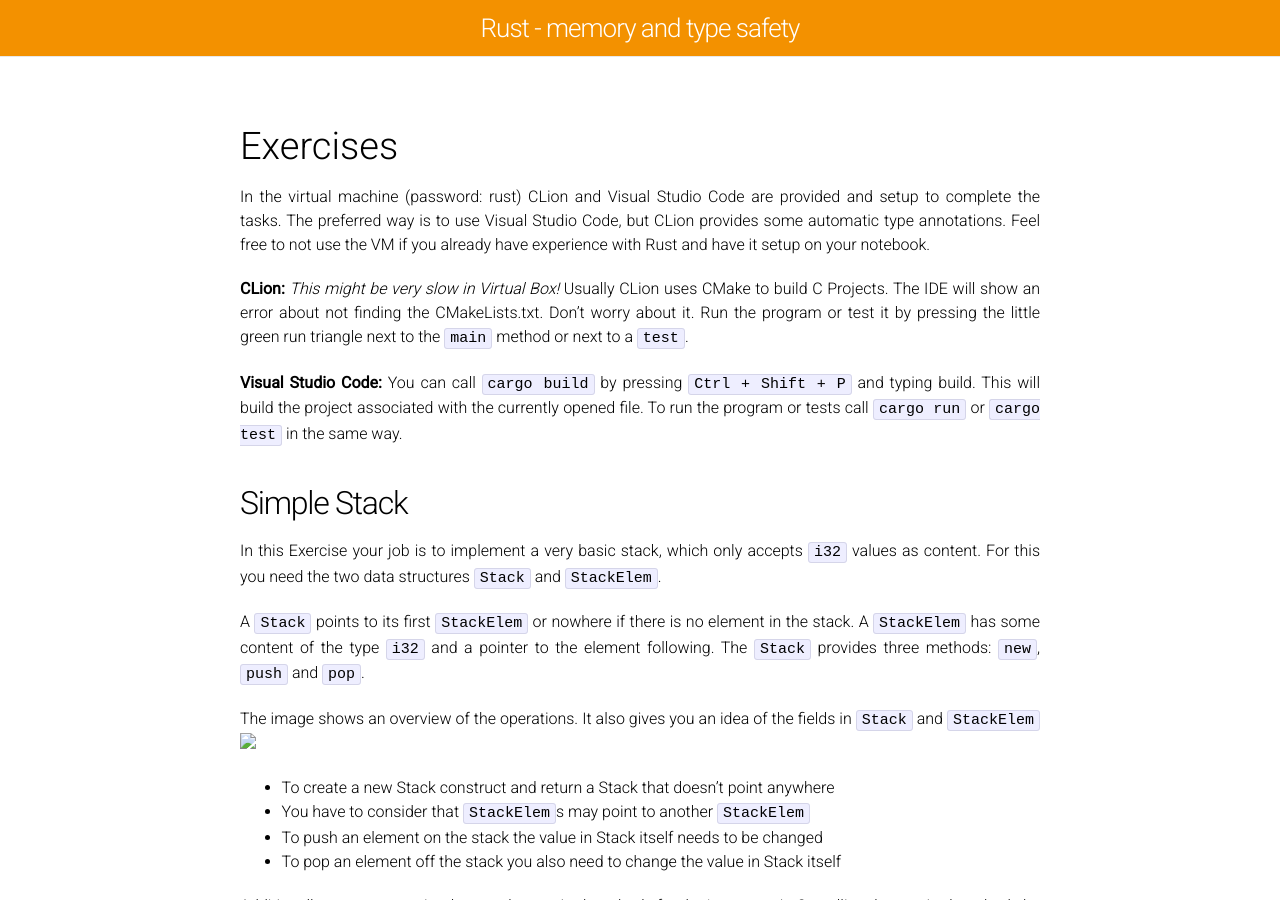
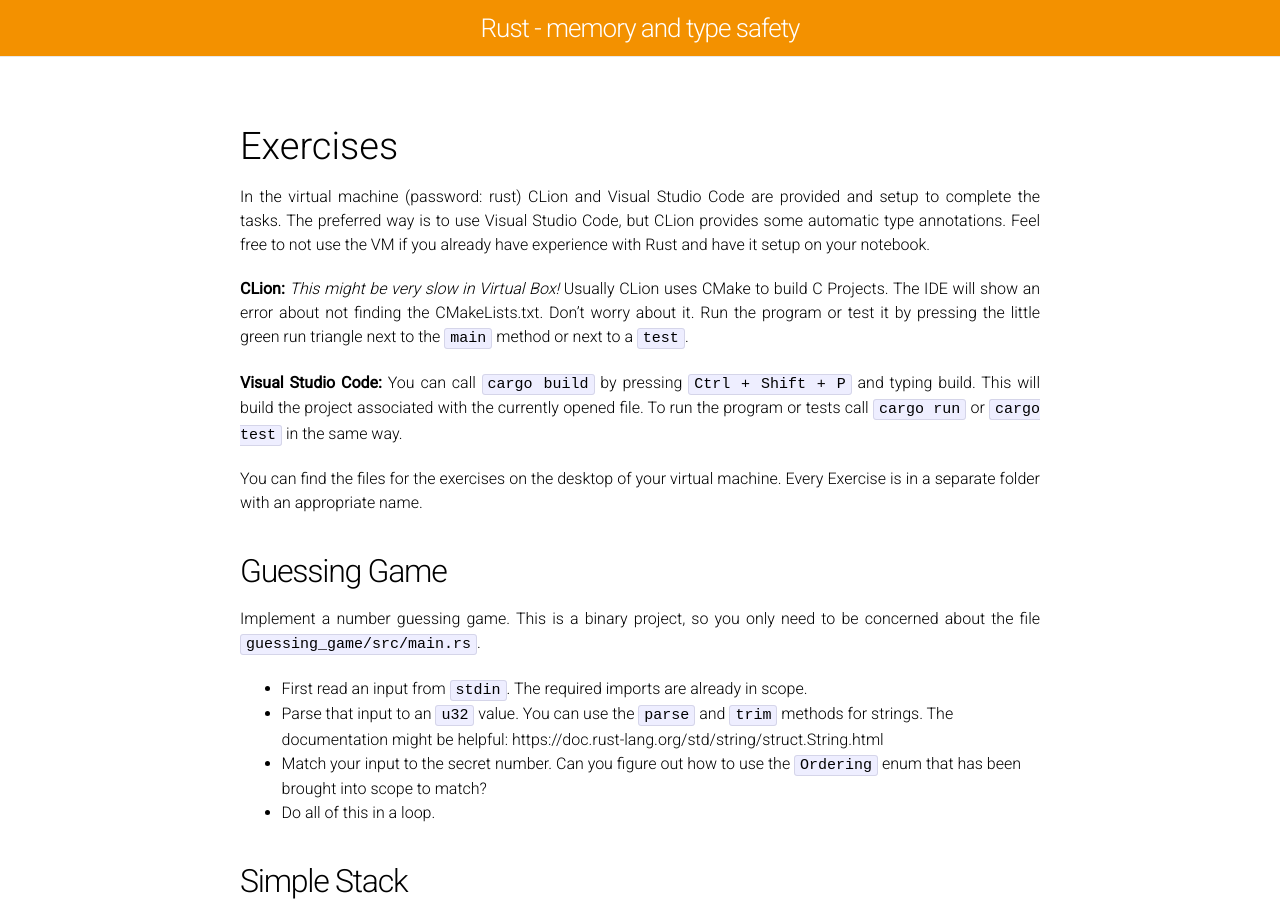
Before and after one commit to matthias-prangl/hsro-inf-kp.github.io, a Jekyll site: the page built from Exercise/README.md, in a window 1280 px wide and 900 px high. Built offline with Jekyll 4.4.1, drawn with Linux system fonts in a browser that asks for light colours; our own code applies the rules of GitHub Pages for plain Markdown files.

Commit message:
Auto stash before merge of "master" and "origin/master"

```diff
--- a/Exercise/README.md
+++ b/Exercise/README.md
@@ -11,6 +11,18 @@ Usually CLion uses CMake to build C Projects. The IDE will show an error about n
 This will build the project associated with the currently opened file.
 To run the program or tests call `cargo run` or `cargo test` in the same way.
 
+You can find the files for the exercises on the desktop of your virtual machine.
+Every Exercise is in a separate folder with an appropriate name.
+
+## Guessing Game
+
+Implement a number guessing game.
+This is a binary project, so you only need to be concerned about the file `guessing_game/src/main.rs`.
+
+- First read an input from `stdin`. The required imports are already in scope.
+- Parse that input to an `u32` value. You can use the `parse` and `trim` methods for strings. The documentation might be helpful: https://doc.rust-lang.org/std/string/struct.String.html
+- Match your input to the secret number. Can you figure out how to use the `Ordering` enum that has been brought into scope to match?
+- Do all of this in a loop.
 
 ## Simple Stack
 
```
Also changed, not shown: Exercise/Guessing_Game_Exercise/guessing_game/Cargo.toml (added, +7 -0 lines), Exercise/Guessing_Game_Exercise/guessing_game_solution/Cargo.toml (added, +7 -0 lines), PITCHME.md (+1 -1 lines), 2 other files.
